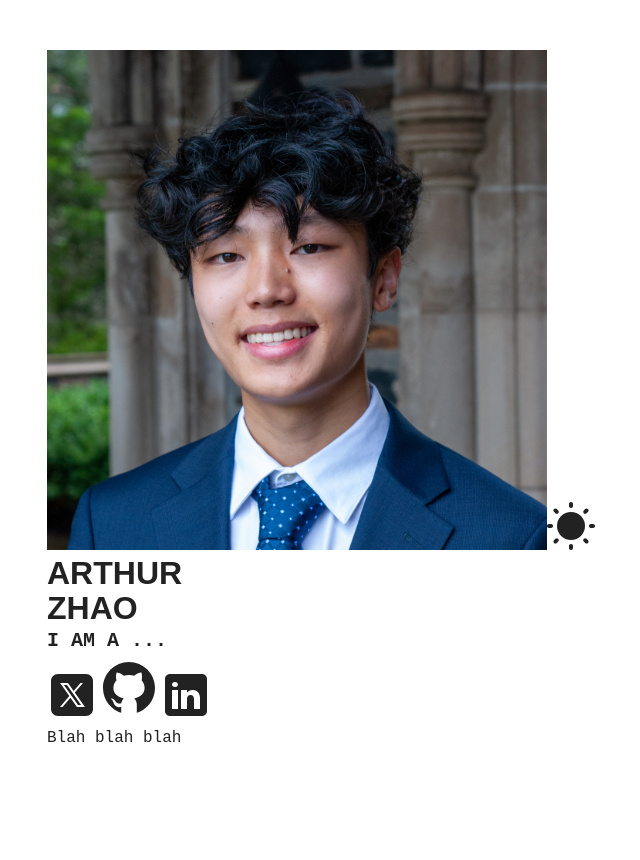
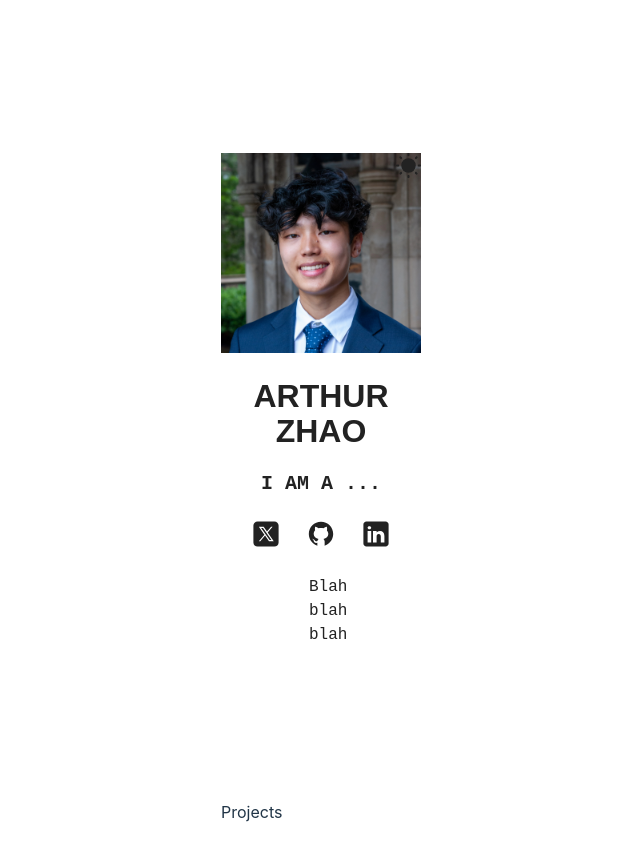
Before and after one commit to az-120/az-120.github.io, a React (Vite) app: page / in a window 1280 px wide. Shown: the top 860 px of the page, without its empty margins (319-959 px from the left). Built offline with nearby package versions, Linux system fonts and the light colour scheme.

Commit message:
finished with hero, starting projects section

```diff
--- a/src/App.jsx
+++ b/src/App.jsx
@@ -1,10 +1,12 @@
 import "./App.css";
 import Hero from "./sections/Hero/Hero";
+import Projects from "./sections/Projects/Projects";
 
 function App() {
   return (
     <>
       <Hero />
+      <Projects />
     </>
   );
 }
--- a/src/sections/Hero/Hero.jsx
+++ b/src/sections/Hero/Hero.jsx
@@ -51,7 +51,7 @@ function Hero() {
             <img src={linkedinIcon} alt="LinkedIn Icon" />
           </a>
         </span>
-        <p>Blah blah blah</p>
+        <p className={styles.description}>Blah blah blah</p>
       </div>
     </section>
   );
--- a/src/sections/Hero/HeroStyles.module.css
+++ b/src/sections/Hero/HeroStyles.module.css
@@ -0,0 +1,57 @@
+.container {
+  display: flex;
+  flex-direction: column;
+  justify-content: center;
+  gap: 20px;
+  text-align: center;
+  height: 100dvh;
+  min-height: 500px;
+
+  .hero {
+    max-width: 200px;
+  }
+
+  span {
+    display: flex;
+    gap: 25px;
+    justify-content: center;
+
+    a {
+      margin: 0;
+      img {
+        width: 30px;
+      }
+    }
+  }
+
+  a {
+    width: fit-content;
+    align-self: center;
+  }
+}
+
+.colorModeContainer {
+  position: relative;
+}
+
+.colorMode {
+  position: absolute;
+  right: 0;
+  width: 25px;
+}
+
+.colorMode:hover {
+  cursor: pointer;
+}
+
+.description {
+  max-width: 24px;
+  align-self: center;
+}
+
+.info {
+  display: flex;
+  flex-direction: column;
+  justify-content: center;
+  gap: 20px;
+}
--- /dev/null
+++ b/src/sections/Projects/Projects.jsx
@@ -0,0 +1,7 @@
+import React from "react";
+
+function Projects() {
+  return <div>Projects</div>;
+}
+
+export default Projects;
```
Also changed, not shown: src/sections/Projects/ProjectsStyles.module.css (added).
